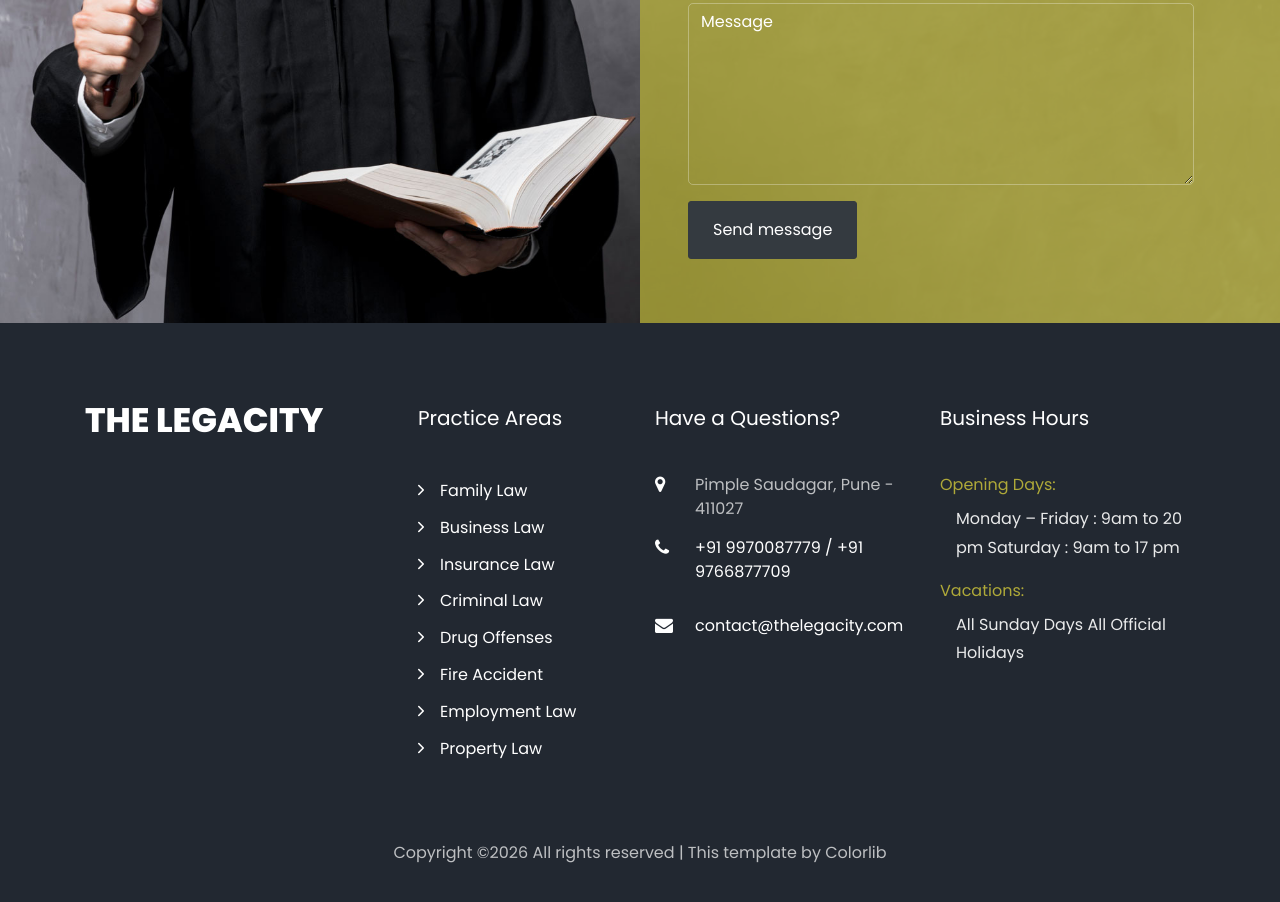
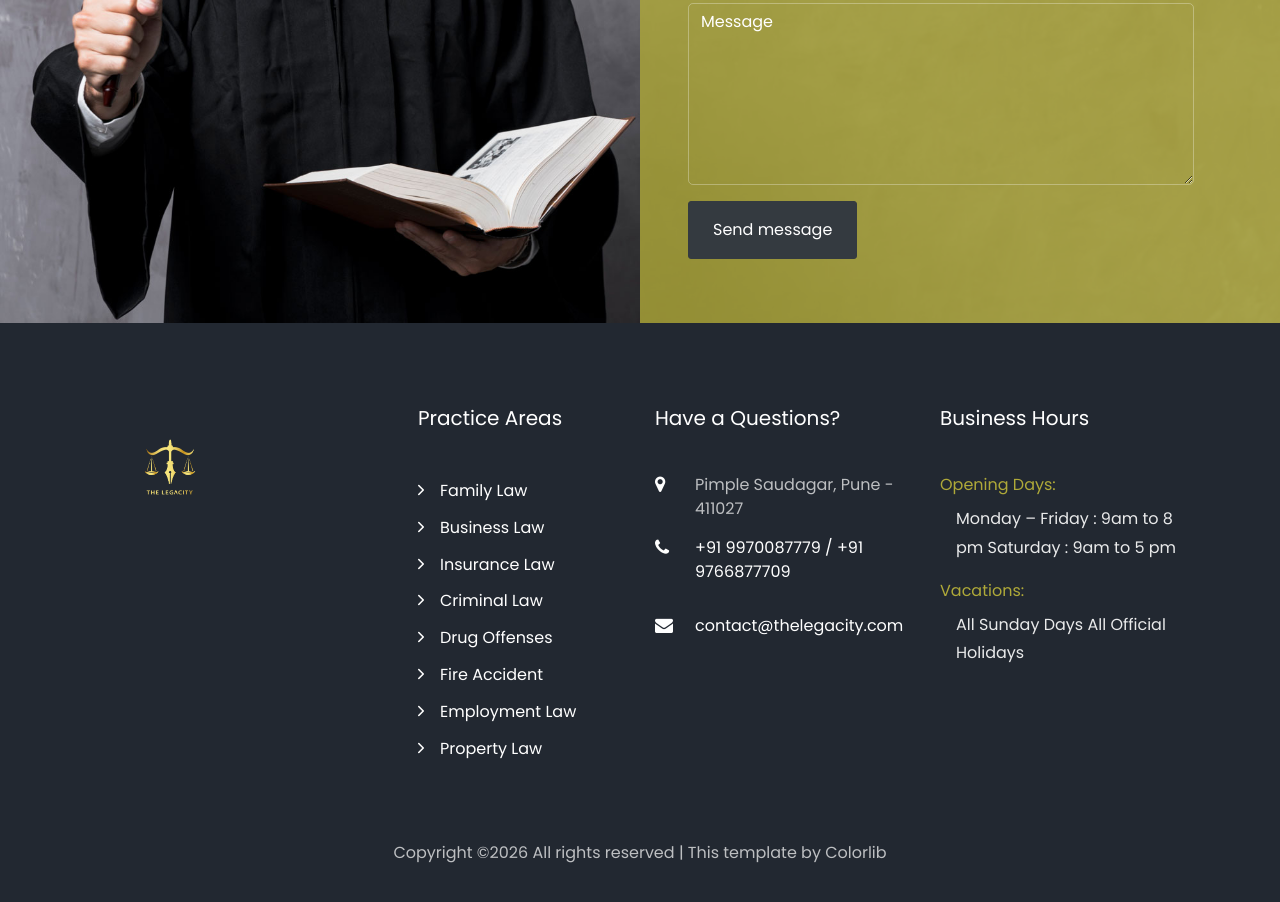
Before and after one commit to snehanathani/thelegacity, a plain HTML site: page index.html in a window 1280 px wide. Shown: the part 2687-3589 px from the top of the page. Drawn offline with Linux system fonts and the light colour scheme; some packages are replaced by stand-ins of ours; no server answers; files whose address does not match are found by name.

Commit message:
Update index.html

```diff
--- a/index.html
+++ b/index.html
@@ -572,7 +572,7 @@
         <div class="row mb-5">
           <div class="col-md">
             <div class="ftco-footer-widget mb-4">
-              <h2 class="logo"><a href="#">The Legacity </a></h2>
+              <h2 class="logo"><a class="navbar-brand logo" href="index.html"><img src="images/logo.png" alt="" width="170" height="120"> </a></h2>
              <!-- <p>Far far away, behind the word mountains, far from the countries Vokalia and Consonantia, there live the blind texts.</p>
               <ul class="ftco-footer-social list-unstyled float-md-left float-lft mt-5">
                 <li class="ftco-animate"><a href="#"><span class="icon-twitter"></span></a></li>
@@ -615,8 +615,8 @@
               <div class="opening-hours">
               	<h4>Opening Days:</h4>
               	<p class="pl-3">
-              		<span>Monday – Friday : 9am to 20 pm</span>
-              		<span>Saturday : 9am to 17 pm</span>
+              		<span>Monday – Friday : 9am to 8 pm</span>
+              		<span>Saturday : 9am to 5 pm</span>
               	</p>
               	<h4>Vacations:</h4>
               	<p class="pl-3">
```
